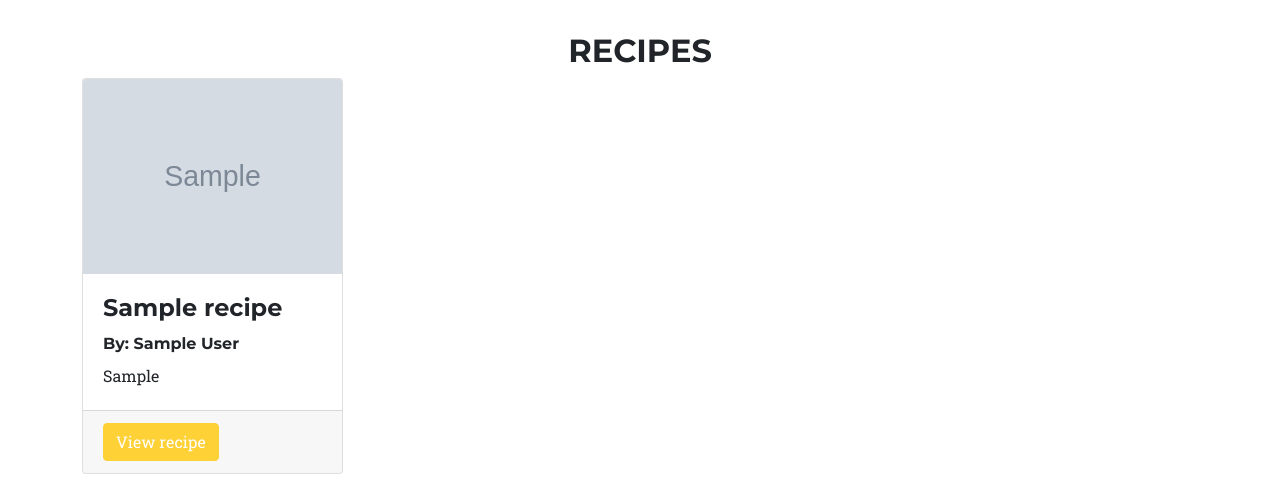
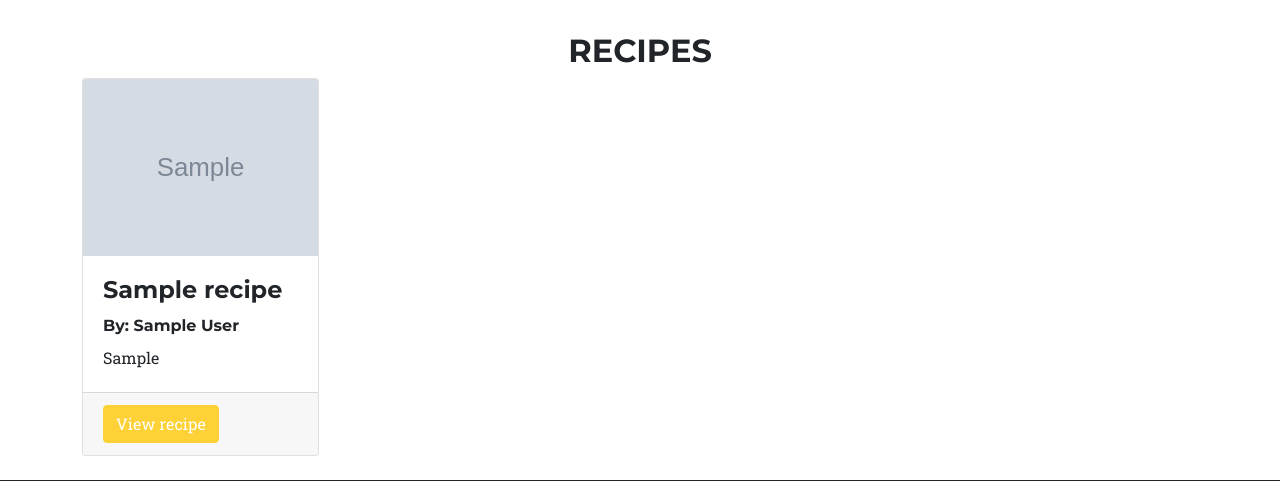
Before and after one commit to Code-Institute-Submissions/Third-Milestone-Project-Cookbook1, a Flask app: page /search in a window 1280 px wide. Shown: the part 714-1195 px from the top of the page. Run offline with Flask 2, Linux system fonts and the light colour scheme; grey boxes marked "Sample" are stand-in pictures; a database or web service that is not in the repository returns one stand-in record (values such as "Sample title"); some libraries are stand-ins or nearby versions; some web fonts are replaced; grey boxes are pictures that could not be loaded.

Commit message:
added card-deck class to line 11, allrec-img to line 13

```diff
--- a/templates/all_recipes.html
+++ b/templates/all_recipes.html
@@ -8,9 +8,11 @@
 <div class="container recipes-container">
     <div class="row ">
 {% for recipe in recipes %}
-    <div class="col-lg-3 col-md-6 mb-4">
+    <div class="card-deck col-lg-3 col-md-6 mb-4">
         <div class="card ">
+            <div class="card-img allrec-img">
             <img class="card-img-top" src="{{ recipe.image }}" alt="">
+            </div>
             <div class="card-body">
                 <h4 class="card-title">{{ recipe.recipe_title }}</h4>
                 <h6 class="card-author">By: {{ recipe.author }}</h6>
```
